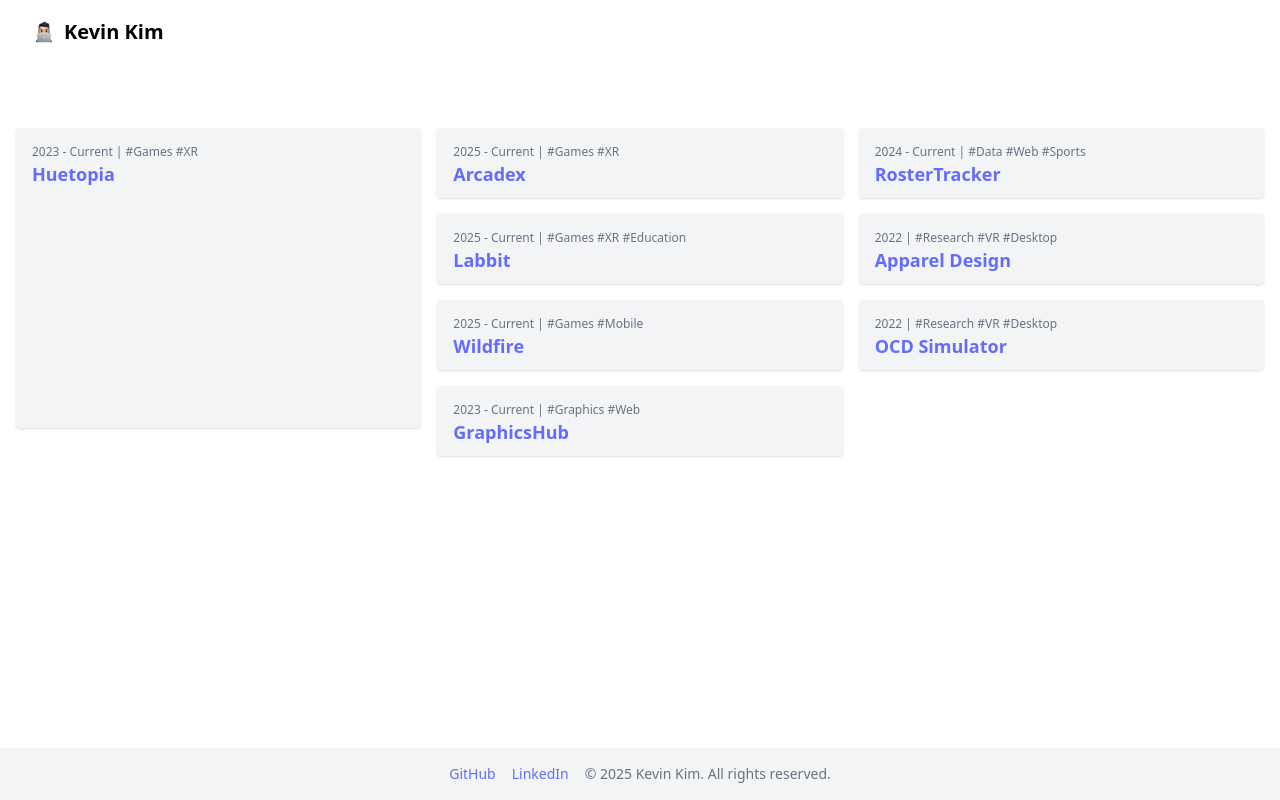
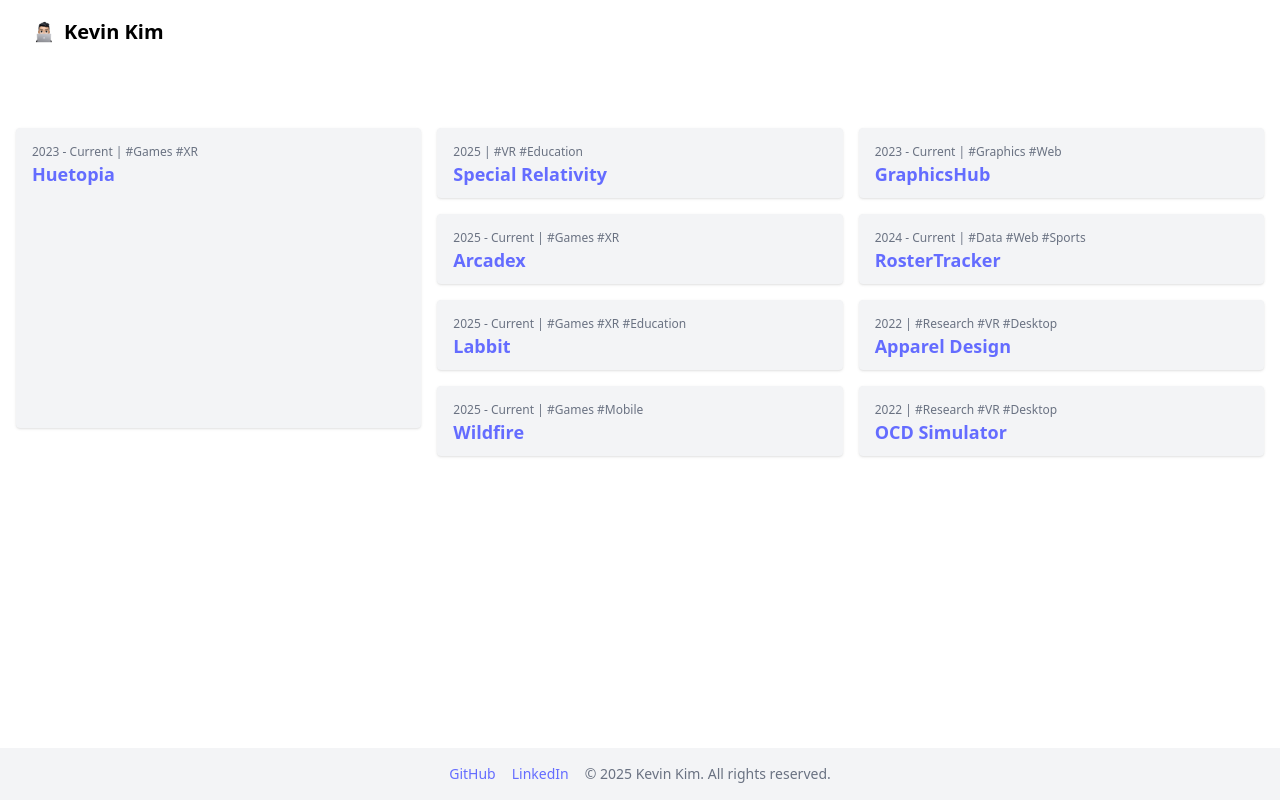
Before and after one commit to kevnkm/kevnkm.github.io, a React (Vite) app in the folder main/: page / in a window 1280 px wide. Built offline with nearby package versions, Linux system fonts and the light colour scheme.

Commit message:
Update Home.tsx

```diff
--- a/main/src/pages/Home.tsx
+++ b/main/src/pages/Home.tsx
@@ -33,6 +33,18 @@ const projectItems: MasonryItem[] = [
     },
     {
         id: 1,
+        title: "Special Relativity",
+        tags: [tags[6], tags[9]],
+        description: "Dialogue-based VR learning module on special relativity",
+        link: "https://github.com/kevinkmkim/SpecialRelativity/",
+        start: "2025",
+        finish: "2025",
+        images: Object.values(
+            import.meta.glob('/src/images/specialrelativity/*.{jpg,png}', { eager: true, import: 'default' })
+        ),
+    },
+    {
+        id: 1,
         title: "Arcadex",
         tags: [tags[0], tags[1]],
         description: "Compilation of XR arcade games",
@@ -46,7 +58,7 @@ const projectItems: MasonryItem[] = [
         id: 2,
         title: "Labbit",
         tags: [tags[0], tags[1], tags[9]],
-        description: "Virtual robot companions that teach physics",
+        description: "Gamified learning app for physics",
         link: "https://www.cubeloom.com/",
         start: "2025",
         images: Object.values(
```
